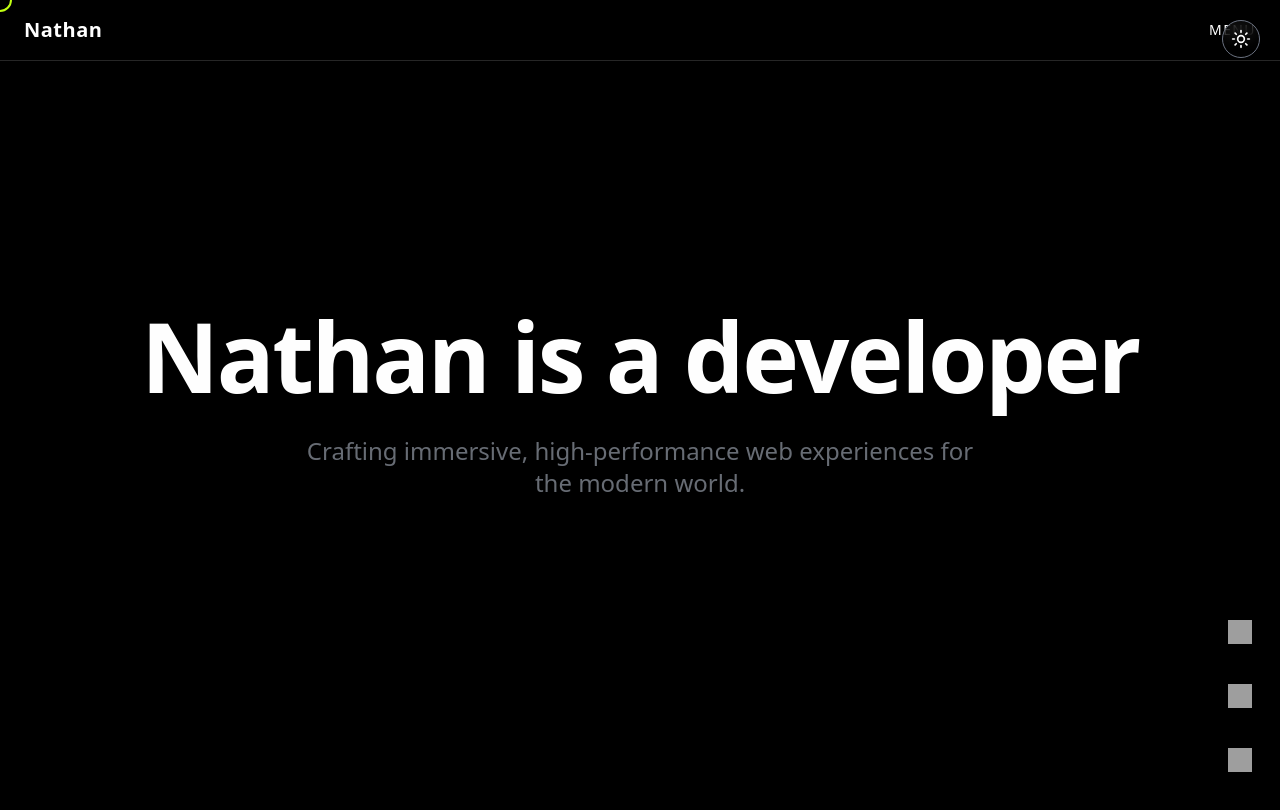
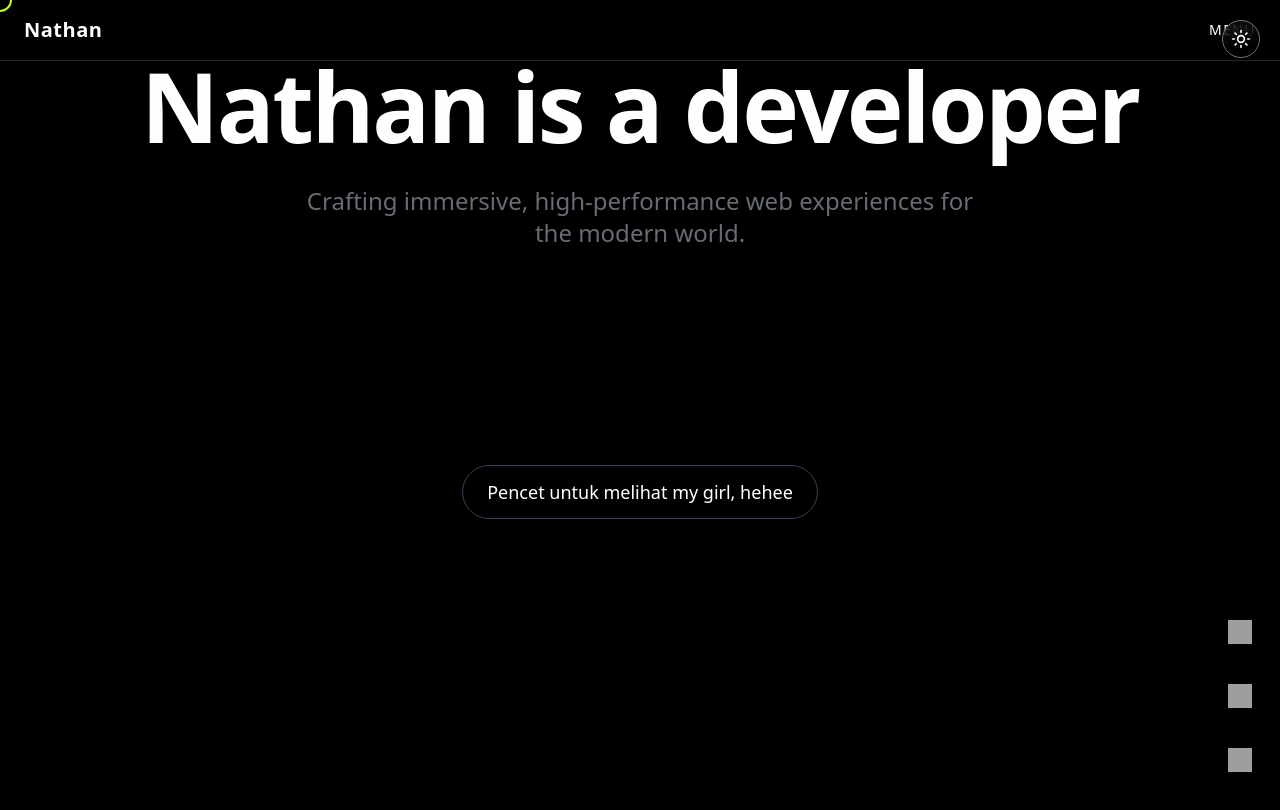
Before and after one commit to joo-devweb/nathan-portfolio, a React (Vite) app: page / in a window 1280 px wide. Shown: the top 810 px of the page. Built offline with nearby package versions, Linux system fonts and the light colour scheme; grey boxes are pictures that could not be loaded.

Commit message:
feat: show GirlPlayer component on homepage

```diff
--- a/src/App.jsx
+++ b/src/App.jsx
@@ -9,6 +9,7 @@ import BackgroundParticles from "./BackgroundParticles";
 import SocialIcons from "./SocialIcons";
 import AnimatedTextHover from "./AnimatedTextHover";
 import ThemeToggle from "./ThemeToggle";
+import GirlPlayer from "./GirlPlayer";
 
 export default function App() {
   const [menuOpen, setMenuOpen] = useState(false);
@@ -94,6 +95,8 @@ export default function App() {
           >
             Crafting immersive, high-performance web experiences for the modern world.
           </motion.p>
+
+          <GirlPlayer />
         </section>
 
         <section id="about" className="min-h-screen flex flex-col justify-center items-center px-6 text-center">
```
